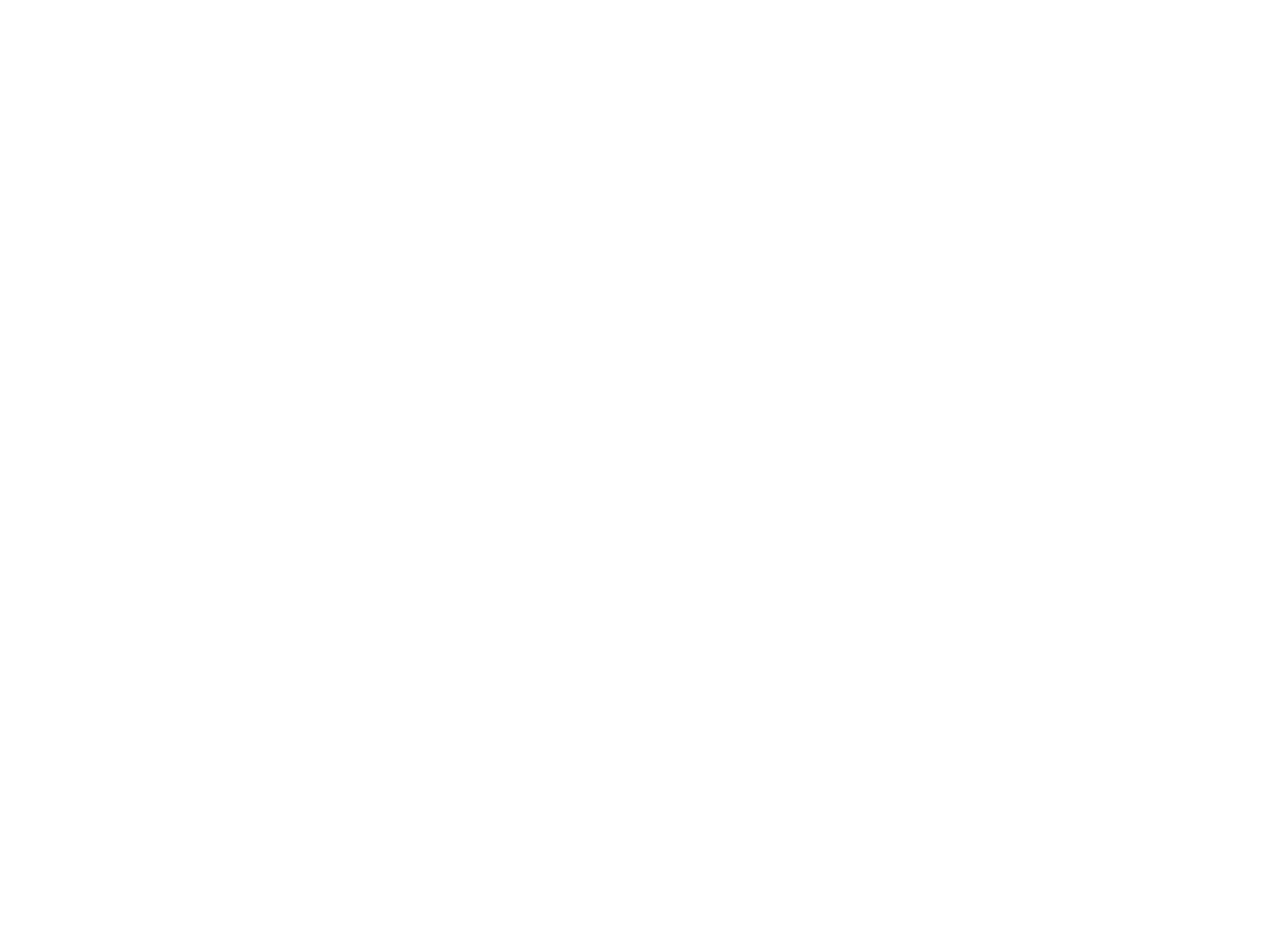
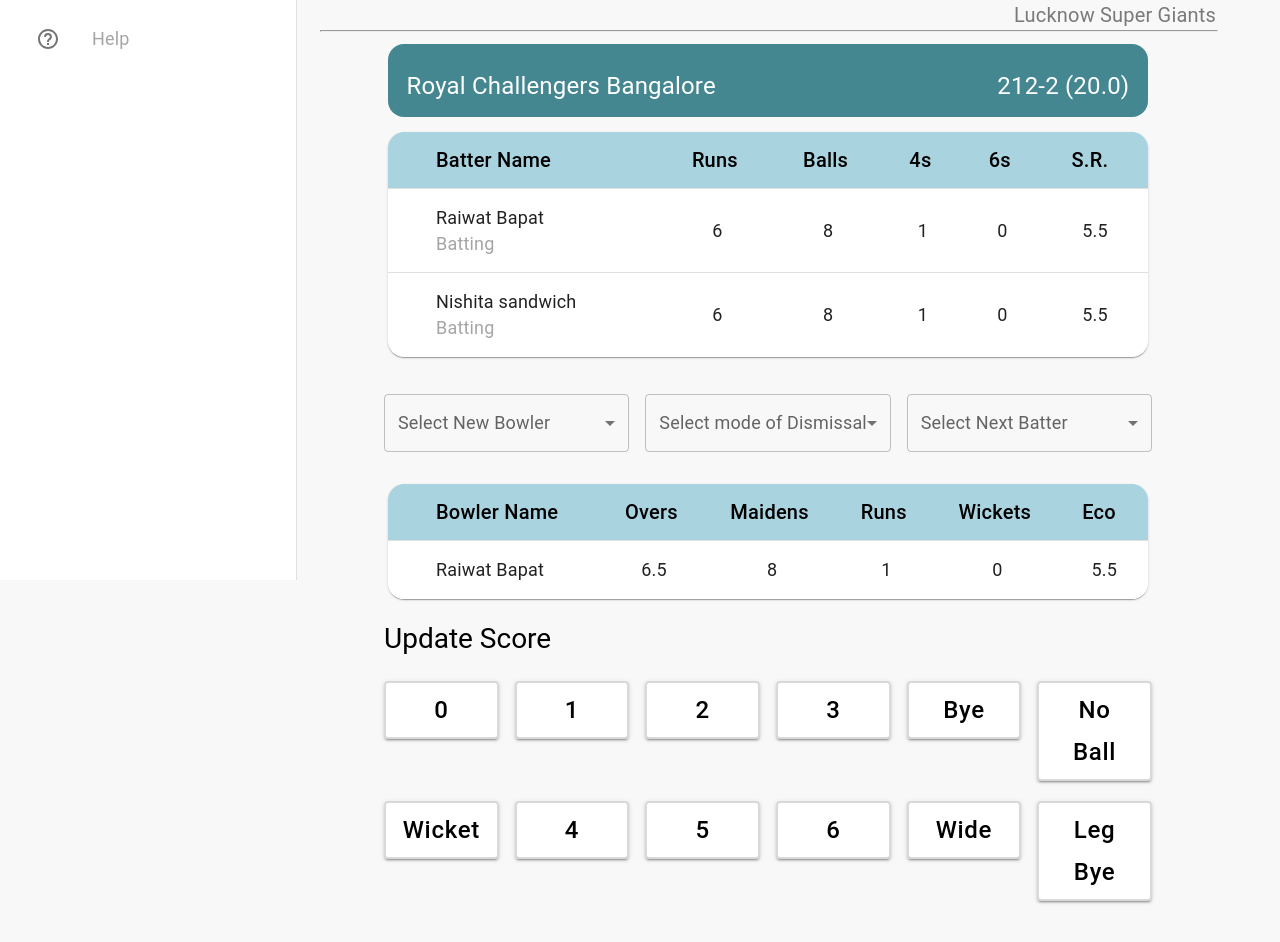
Before and after one commit to Subhajit009iitr/Stat11, a React (Create React App) app in the folder stat11_frontend/: page /updateScore in a window 1280 px wide. Before the commit this address had no page. Shown: the part 260-1202 px from the top of the page. Before the commit the page ends 800 px from the top, so only its background shows below. Built offline with nearby package versions, Linux system fonts and the light colour scheme.

Commit message:
improve UI

```diff
--- a/stat11_frontend/src/App.js
+++ b/stat11_frontend/src/App.js
@@ -22,6 +22,14 @@
         path={`/auth`}
         element={<Auth />}
         />
+        <Route
+        path={`/updateScore`}
+        element={<UpdateScore />}
+        />
+        <Route
+        path={`/scorecard`}
+        element={<MainScorecard/>}
+        />
       </Routes>
     </div>
   )
--- a/stat11_frontend/src/components/mainScorecard/battingSection/battingScorecardHeading.jsx
+++ b/stat11_frontend/src/components/mainScorecard/battingSection/battingScorecardHeading.jsx
@@ -8,16 +8,17 @@
         sx={{
           maxWidth: "100%",
           mt: "2%",
-          backgroundColor: "#448791",
-          borderTopLeftRadius: "16px",
-          borderTopRightRadius: "16px",
+          mb: "2%",
+          backgroundColor: "primary.main",
+          borderRadius: "16px",
+          // borderTopRightRadius: "16px",
         }}
       >
         <Grid container rowSpacing={7} columnSpacing={{ xs: 4, sm: 4, md: 4 }}>
           <Grid item xs={6}>
             <Typography
               variant="h4"
-              sx={{ textAlign: "left", ml: "5%", mb: "3%", color: "white" }}
+              sx={{ textAlign: "left", ml: "5%", mb: "4%", color: "white" }}
             >
               {props.battingTeamName}
             </Typography>
--- a/stat11_frontend/src/components/mainScorecard/battingSection/battingTable.jsx
+++ b/stat11_frontend/src/components/mainScorecard/battingSection/battingTable.jsx
@@ -13,7 +13,7 @@
 import Paper from "@mui/material/Paper";
 const StyledTableCell = styled(TableCell)(({ theme }) => ({
   [`&.${tableCellClasses.head}`]: {
-    backgroundColor: "#aad3e0",
+    backgroundColor: theme.palette.secondary.light,
     color: theme.palette.common.black,
     fontSize: 20,
   },
@@ -24,7 +24,7 @@
 
 const StyledTableRow = styled(TableRow)(({ theme }) => ({
   "&:nth-of-type(odd)": {
-    backgroundColor: theme.palette.action.hover,
+    backgroundColor: "white",
   },
   // hide last border
   "&:last-child td, &:last-child th": {
@@ -106,9 +106,10 @@
     <Box >
       <TableContainer
         component={Paper}
+        sx = {{borderTopLeftRadius: "16px", borderTopRightRadius: "16px"}}
       >
         <Table sx={{ minWidth: 700 }} aria-label="customized table">
-          <TableHead>
+          <TableHead >
             <TableRow>
               <StyledTableCell sx={{ paddingLeft: "48px" }}>
                 Batter Name
--- a/stat11_frontend/src/components/mainScorecard/battingSection/displayTotalScore.jsx
+++ b/stat11_frontend/src/components/mainScorecard/battingSection/displayTotalScore.jsx
@@ -9,7 +9,7 @@
         sx={{
           maxWidth: "100%",
           mt: "2%",
-          backgroundColor: props.totalBatter % 2 == 0 ? "#F3F3F3": "#FFFFFF",
+          backgroundColor: "secondary.light",
           borderBottomLeftRadius: "16px",
           borderBottomRightRadius: "16px",
         }}
--- a/stat11_frontend/src/components/mainScorecard/battingSection/mainBattingScorecard.jsx
+++ b/stat11_frontend/src/components/mainScorecard/battingSection/mainBattingScorecard.jsx
@@ -14,7 +14,7 @@
           boxShadow: "0px 0px 0px 0px",
           paddingRight: "116px",
           paddingLeft: "116px", //360px after nav bar
-          backgroundColor: "#E5E5E5"
+          backgroundColor: "background.default"
         }}
       >
         <CardContent>
--- a/stat11_frontend/src/components/mainScorecard/bowlingSection/bowlingTable.jsx
+++ b/stat11_frontend/src/components/mainScorecard/bowlingSection/bowlingTable.jsx
@@ -15,7 +15,7 @@
 
 const StyledTableCell = styled(TableCell)(({ theme }) => ({
   [`&.${tableCellClasses.head}`]: {
-    backgroundColor: "#aad3e0",
+    backgroundColor: theme.palette.secondary.light,
     color: theme.palette.common.black,
     fontSize: 20,
   },
@@ -26,7 +26,7 @@
 
 const StyledTableRow = styled(TableRow)(({ theme }) => ({
   "&:nth-of-type(odd)": {
-    backgroundColor: theme.palette.action.hover,
+    backgroundColor: "white",
   },
   // hide last border
   "&:last-child td, &:last-child th": {
@@ -55,7 +55,7 @@
           boxShadow: "0px 0px 0px 0px",
           paddingRight: "116px",
           paddingLeft: "116px", //360px after nav bar
-          backgroundColor: "#E5E5E5"
+          backgroundColor: "background.default"
         }}
       >
         <CardContent>
--- a/stat11_frontend/src/components/updateScorePage/battingScorecard.jsx
+++ b/stat11_frontend/src/components/updateScorePage/battingScorecard.jsx
@@ -6,26 +6,29 @@
   TableRow,
   TableHead,
   TableContainer,
+  Box,
 } from "@mui/material";
 import { styled } from "@mui/material/styles";
 import { tableCellClasses } from "@mui/material/TableCell";
 import Paper from "@mui/material/Paper";
 import Card from "@mui/material/Card";
 import CardContent from "@mui/material/CardContent";
+import BattingScorecardHeading from "../mainScorecard/battingSection/battingScorecardHeading";
 
 const StyledTableCell = styled(TableCell)(({ theme }) => ({
   [`&.${tableCellClasses.head}`]: {
-    backgroundColor: "#448791",
-    color: theme.palette.common.white,
+    backgroundColor: theme.palette.secondary.light,
+    color: theme.palette.common.black,
+    fontSize: 20,
   },
   [`&.${tableCellClasses.body}`]: {
-    fontSize: 14,
+    fontSize: 18,
   },
 }));
 
 const StyledTableRow = styled(TableRow)(({ theme }) => ({
   "&:nth-of-type(odd)": {
-    backgroundColor: theme.palette.action.hover,
+    backgroundColor: theme.palette.common.white,
   },
   // hide last border
   "&:last-child td, &:last-child th": {
@@ -44,17 +47,26 @@
 ];
 
 function BattingScorecard() {
-  const secondarytext = "Batting"
+  const secondarytext = "Batting";
   return (
-    <div>
+    <Box sx = {{width: "80%", ml: "20%", position: "sticky"}}>
       <Card
         sx={{
           boxShadow: "0px 0px 0px 0px",
           paddingRight: "116px",
           paddingLeft: "116px", //360px after nav bar
+          backgroundColor: "background.default"
         }}
       >
         <CardContent>
+          <BattingScorecardHeading
+            battingTeamName="Royal Challengers Bangalore"
+            teamRuns="212"
+            teamWickets="2"
+            overs="20"
+            ballsInCurrentOver="0"
+            hasInningsEnded={true}
+          />
           <TableContainer component={Paper} sx={{ borderRadius: "16px" }}>
             <Table sx={{ minWidth: 700 }} aria-label="customized table">
               <TableHead>
@@ -62,11 +74,21 @@
                   <StyledTableCell sx={{ paddingLeft: "48px" }}>
                     Batter Name
                   </StyledTableCell>
-                  <StyledTableCell sx={{ textAlign: "center" }}>Runs&nbsp;</StyledTableCell>
-                  <StyledTableCell sx={{ textAlign: "center" }}>Balls&nbsp;</StyledTableCell>
-                  <StyledTableCell sx={{ textAlign: "center" }}>4s&nbsp;</StyledTableCell>
-                  <StyledTableCell sx={{ textAlign: "center" }}>6s&nbsp;</StyledTableCell>
-                  <StyledTableCell sx={{ textAlign: "center" }}>S.R. &nbsp;</StyledTableCell>
+                  <StyledTableCell sx={{ textAlign: "center" }}>
+                    Runs&nbsp;
+                  </StyledTableCell>
+                  <StyledTableCell sx={{ textAlign: "center" }}>
+                    Balls&nbsp;
+                  </StyledTableCell>
+                  <StyledTableCell sx={{ textAlign: "center" }}>
+                    4s&nbsp;
+                  </StyledTableCell>
+                  <StyledTableCell sx={{ textAlign: "center" }}>
+                    6s&nbsp;
+                  </StyledTableCell>
+                  <StyledTableCell sx={{ textAlign: "center" }}>
+                    S.R. &nbsp;
+                  </StyledTableCell>
                 </TableRow>
               </TableHead>
               <TableBody>
@@ -77,13 +99,25 @@
                       scope="row"
                       sx={{ paddingLeft: "48px" }}
                     >
-                      {row.Batter}<br/><font color= "#A5A5A5">{secondarytext}</font>
+                      {row.Batter}
+                      <br />
+                      <font color="#A5A5A5">{secondarytext}</font>
                     </StyledTableCell>
-                    <StyledTableCell sx={{ textAlign: "center" }}>{row.runs}</StyledTableCell>
-                    <StyledTableCell sx={{ textAlign: "center" }}>{row.balls}</StyledTableCell>
-                    <StyledTableCell sx={{ textAlign: "center" }}>{row.s4}</StyledTableCell>
-                    <StyledTableCell sx={{ textAlign: "center" }}>{row.s6}</StyledTableCell>
-                    <StyledTableCell sx={{ textAlign: "center" }}>{row.SR}</StyledTableCell>
+                    <StyledTableCell sx={{ textAlign: "center" }}>
+                      {row.runs}
+                    </StyledTableCell>
+                    <StyledTableCell sx={{ textAlign: "center" }}>
+                      {row.balls}
+                    </StyledTableCell>
+                    <StyledTableCell sx={{ textAlign: "center" }}>
+                      {row.s4}
+                    </StyledTableCell>
+                    <StyledTableCell sx={{ textAlign: "center" }}>
+                      {row.s6}
+                    </StyledTableCell>
+                    <StyledTableCell sx={{ textAlign: "center" }}>
+                      {row.SR}
+                    </StyledTableCell>
                   </StyledTableRow>
                 ))}
               </TableBody>
@@ -91,7 +125,7 @@
           </TableContainer>
         </CardContent>
       </Card>
-    </div>
+    </Box>
   );
 }
 
--- a/stat11_frontend/src/components/updateScorePage/bowlingScorecard.jsx
+++ b/stat11_frontend/src/components/updateScorePage/bowlingScorecard.jsx
@@ -6,6 +6,7 @@
   TableRow,
   TableHead,
   TableContainer,
+  Box
 } from "@mui/material";
 import { styled } from "@mui/material/styles";
 import { tableCellClasses } from "@mui/material/TableCell";
@@ -15,17 +16,18 @@
 
 const StyledTableCell = styled(TableCell)(({ theme }) => ({
   [`&.${tableCellClasses.head}`]: {
-    backgroundColor: "#448791",
-    color: theme.palette.common.white,
+    backgroundColor: theme.palette.secondary.light,
+    color: theme.palette.common.black,
+    fontSize: 20,
   },
   [`&.${tableCellClasses.body}`]: {
-    fontSize: 14,
+    fontSize: 18,
   },
 }));
 
 const StyledTableRow = styled(TableRow)(({ theme }) => ({
   "&:nth-of-type(odd)": {
-    backgroundColor: theme.palette.action.hover,
+    backgroundColor: theme.palette.common.white,
   },
   // hide last border
   "&:last-child td, &:last-child th": {
@@ -45,12 +47,13 @@
 
 export default function BowlingScorecard() {
   return (
-    <div>
+    <Box sx = {{width: "80%", ml: "20%", position: "sticky", backgroundColor: "#F8F8F8"}}>
       <Card
         sx={{
           boxShadow: "0px 0px 0px 0px",
           paddingRight: "116px",
           paddingLeft: "116px", //360px after nav bar
+          backgroundColor: "background.default"
         }}
       >
         <CardContent>
@@ -110,6 +113,6 @@
           </TableContainer>
         </CardContent>
       </Card>
-    </div>
+    </Box>
   );
 }
--- a/stat11_frontend/src/components/updateScorePage/scorerButtonGrid.jsx
+++ b/stat11_frontend/src/components/updateScorePage/scorerButtonGrid.jsx
@@ -1,44 +1,214 @@
 import React from "react";
 import { Box, Button, Grid } from "@mui/material";
-
 
 export default function ScorerButtonGrid() {
   return (
     <>
-      <Box sx={{ maxWidth: "80%", ml: "10%", mt: "2%" }}>
+      <Box sx={{ width: "60%", ml: "30%", mt: "2%" }}>
         <Grid container rowSpacing={5} columnSpacing={{ xs: 4, sm: 4, md: 4 }}>
           <Grid item xs={2}>
-            <Button variant="contained" sx = {{width: "100%"}}>1</Button>
+            <Button
+              variant="contained"
+              sx={{
+                width: "100%",
+                backgroundColor: "white",
+                color: "black",
+                border: "2px solid #D9D9D9",
+                ":hover": {
+                  backgroundColor: "primary.main",
+                  color: "white",
+                },
+              }}
+            >
+              0
+            </Button>
           </Grid>
           <Grid item xs={2}>
-            <Button variant="contained" sx = {{width: "100%"}}>2</Button>
+            <Button
+              variant="contained"
+              sx={{
+                width: "100%",
+                backgroundColor: "white",
+                color: "black",
+                border: "2px solid #D9D9D9",
+                ":hover": {
+                  backgroundColor: "primary.main",
+                  color: "white",
+                },
+              }}
+            >
+              1
+            </Button>
           </Grid>
           <Grid item xs={2}>
-            <Button variant="contained" sx = {{width: "100%"}}>3</Button>
+            <Button
+              variant="contained"
+              sx={{
+                width: "100%",
+                backgroundColor: "white",
+                color: "black",
+                border: "2px solid #D9D9D9",
+                ":hover": {
+                  backgroundColor: "primary.main",
+                  color: "white",
+                },
+              }}
+            >
+              2
+            </Button>
           </Grid>
           <Grid item xs={2}>
-            <Button variant="contained" sx = {{width: "100%"}}>Bye</Button>
+            <Button
+              variant="contained"
+              sx={{
+                width: "100%",
+                backgroundColor: "white",
+                color: "black",
+                border: "2px solid #D9D9D9",
+                ":hover": {
+                  backgroundColor: "primary.main",
+                  color: "white",
+                },
+              }}
+            >
+              3
+            </Button>
           </Grid>
           <Grid item xs={2}>
-            <Button variant="contained" sx = {{width: "100%"}}>No Ball</Button>
+            <Button
+              variant="contained"
+              sx={{
+                width: "100%",
+                backgroundColor: "white",
+                color: "black",
+                border: "2px solid #D9D9D9",
+                ":hover": {
+                  backgroundColor: "primary.main",
+                  color: "white",
+                },
+              }}
+            >
+              Bye
+            </Button>
           </Grid>
           <Grid item xs={2}>
-            <Button variant="contained" sx = {{width: "100%"}}>Wicket</Button>
+            <Button
+              variant="contained"
+              sx={{
+                width: "100%",
+                backgroundColor: "white",
+                color: "black",
+                border: "2px solid #D9D9D9",
+                ":hover": {
+                  backgroundColor: "primary.main",
+                  color: "white",
+                },
+              }}
+            >
+              No Ball
+            </Button>
           </Grid>
-          <Grid item xs={2.4}>
-            <Button variant="contained" sx = {{width: "100%"}}>4</Button>
+          <Grid item xs={2}>
+            <Button
+              variant="contained"
+              sx={{
+                width: "100%",
+                backgroundColor: "white",
+                color: "black",
+                border: "2px solid #D9D9D9",
+                ":hover": {
+                  backgroundColor: "primary.main",
+                  color: "white",
+                },
+              }}
+            >
+              Wicket
+            </Button>
           </Grid>
-          <Grid item xs={2.4}>
-            <Button variant="contained" sx = {{width: "100%"}}>5</Button>
+          <Grid item xs={2}>
+            <Button
+              variant="contained"
+              sx={{
+                width: "100%",
+                backgroundColor: "white",
+                color: "black",
+                border: "2px solid #D9D9D9",
+                ":hover": {
+                  backgroundColor: "primary.main",
+                  color: "white",
+                },
+              }}
+            >
+              4
+            </Button>
           </Grid>
-          <Grid item xs={2.4}>
-            <Button variant="contained" sx = {{width: "100%"}}>6</Button>
+          <Grid item xs={2}>
+            <Button
+              variant="contained"
+              sx={{
+                width: "100%",
+                backgroundColor: "white",
+                color: "black",
+                border: "2px solid #D9D9D9",
+                ":hover": {
+                  backgroundColor: "primary.main",
+                  color: "white",
+                },
+              }}
+            >
+              5
+            </Button>
           </Grid>
-          <Grid item xs={2.4}>
-            <Button variant="contained" sx = {{width: "100%"}}>Wide</Button>
+          <Grid item xs={2}>
+            <Button
+              variant="contained"
+              sx={{
+                width: "100%",
+                backgroundColor: "white",
+                color: "black",
+                border: "2px solid #D9D9D9",
+                ":hover": {
+                  backgroundColor: "primary.main",
+                  color: "white",
+                },
+              }}
+            >
+              6
+            </Button>
           </Grid>
-          <Grid item xs={2.4}>
-            <Button variant="contained" sx = {{width: "100%"}}>Leg Bye</Button>
+          <Grid item xs={2}>
+            <Button
+              variant="contained"
+              sx={{
+                width: "100%",
+                backgroundColor: "white",
+                color: "black",
+                border: "2px solid #D9D9D9",
+                ":hover": {
+                  backgroundColor: "primary.main",
+                  color: "white",
+                },
+              }}
+            >
+              Wide
+            </Button>
+          </Grid>
+          <Grid item xs={2}>
+            <Button
+              variant="contained"
+              sx={{
+                width: "100%",
+                backgroundColor: "white",
+                color: "black",
+                border: "2px solid #D9D9D9",
+                ":hover": {
+                  backgroundColor: "primary.main",
+                  color: "white",
+                },
+              }}
+            >
+              Leg Bye
+            </Button>
           </Grid>
         </Grid>
       </Box>
--- a/stat11_frontend/src/index.js
+++ b/stat11_frontend/src/index.js
@@ -20,7 +20,8 @@
       dark: "#387078"
     },
     secondary: {
-      main: "#6498E6"
+      main: "#6498E6",
+      light: "#aad3e0"
     },
     hint: {
       main: "#7D7D7D",
--- a/stat11_frontend/src/pages/mainScorecard.jsx
+++ b/stat11_frontend/src/pages/mainScorecard.jsx
@@ -15,7 +15,7 @@
   }, []);
 
   return (
-    <Box sx={{ backgroundColor: "#E5E5E5", position: "sticky" }}>
+    <Box sx={{ backgroundColor: "background.default", position: "sticky" }}>
       <Header
         team1Name="Royal Challengers Bangalore"
         team2Name="Lucknow Super Giants"
--- a/stat11_frontend/src/pages/updateScore.jsx
+++ b/stat11_frontend/src/pages/updateScore.jsx
@@ -12,10 +12,11 @@
 import { Grid } from "@mui/material";
 import dismissalModes from "../constants/modeOfDismissalList";
 import SideBar from "../components/sideBar/sideBar";
-import { changeSideBarTabsType } from '../features/sideBar/sideBarSlice'
+import { changeSideBarTabsType } from "../features/sideBar/sideBarSlice";
+import BattingScorecardHeading from "../components/mainScorecard/battingSection/battingScorecardHeading";
 
 export default function UpdateScore() {
-  const dispatch = useDispatch()
+  const dispatch = useDispatch();
   const [newBowler, setNewBowler] = useState("");
   const [newBatsman, setNewBatsman] = useState("");
   const [wicket, setWicket] = useState("");
@@ -55,7 +56,7 @@
     dispatch(changeSideBarTabsType("home"));
   }, []);
   return (
-    <div>
+    <Box sx ={{backgroundColor: "background.default"}}>
       <Header
         team1Name="Royal Challengers Bangalore"
         team2Name="Lucknow Super Giants"
@@ -64,16 +65,17 @@
         teamWhichWonTheToss="Lucknow Super Giants"
       />
       <SideBar />
-      <TeamScore
+      {/* <TeamScore
         teamName="Mumbai Indians"
         teamRuns="185"
         wicketsFallen="3"
         oversBowled="14"
         ballsInCurrentOver="3"
         teamNetRunRate="14.3"
-      />
+      /> */}
+
       <BattingScorecard />
-      <Box sx={{ maxWidth: "80%", ml: "10%", mt: "2%" }}>
+      <Box sx={{ width: "60%", ml: "30%", mt: "1%" }}>
         <Grid container rowSpacing={5} columnSpacing={{ xs: 4, sm: 4, md: 4 }}>
           <Grid item xs={4}>
             {selectBowler}
@@ -87,7 +89,7 @@
         </Grid>
       </Box>
       <BowlingScorecard />
-      <Typography variant="h3">Update Score</Typography>
+      <Typography variant="h3" sx = {{textAlign: "left", ml: "30%"}}>Update Score</Typography>
       <ScorerButtonGrid />
       <br />
       <br />
@@ -97,6 +99,6 @@
       <br />
       <br />
       <br />
-    </div>
+    </Box>
   );
 }
```
